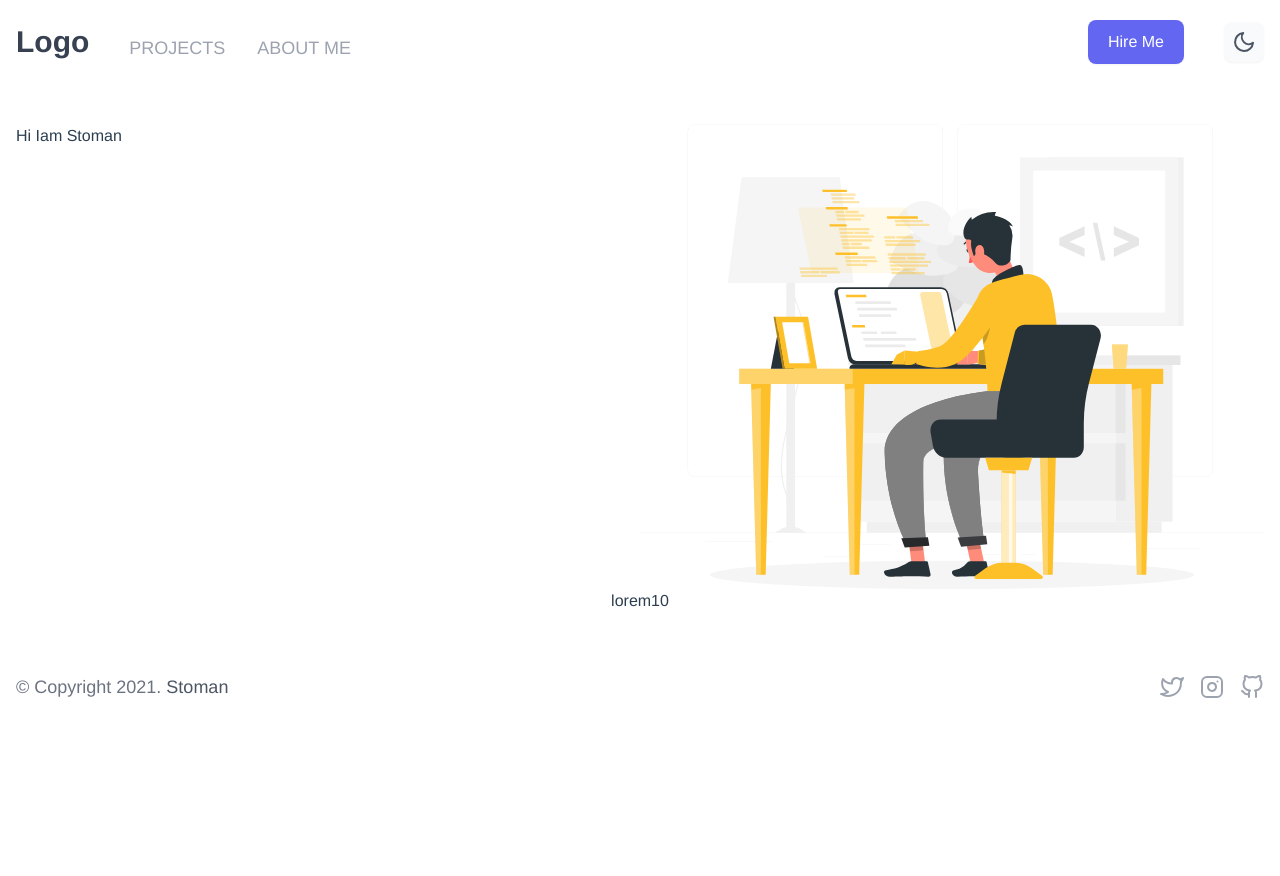
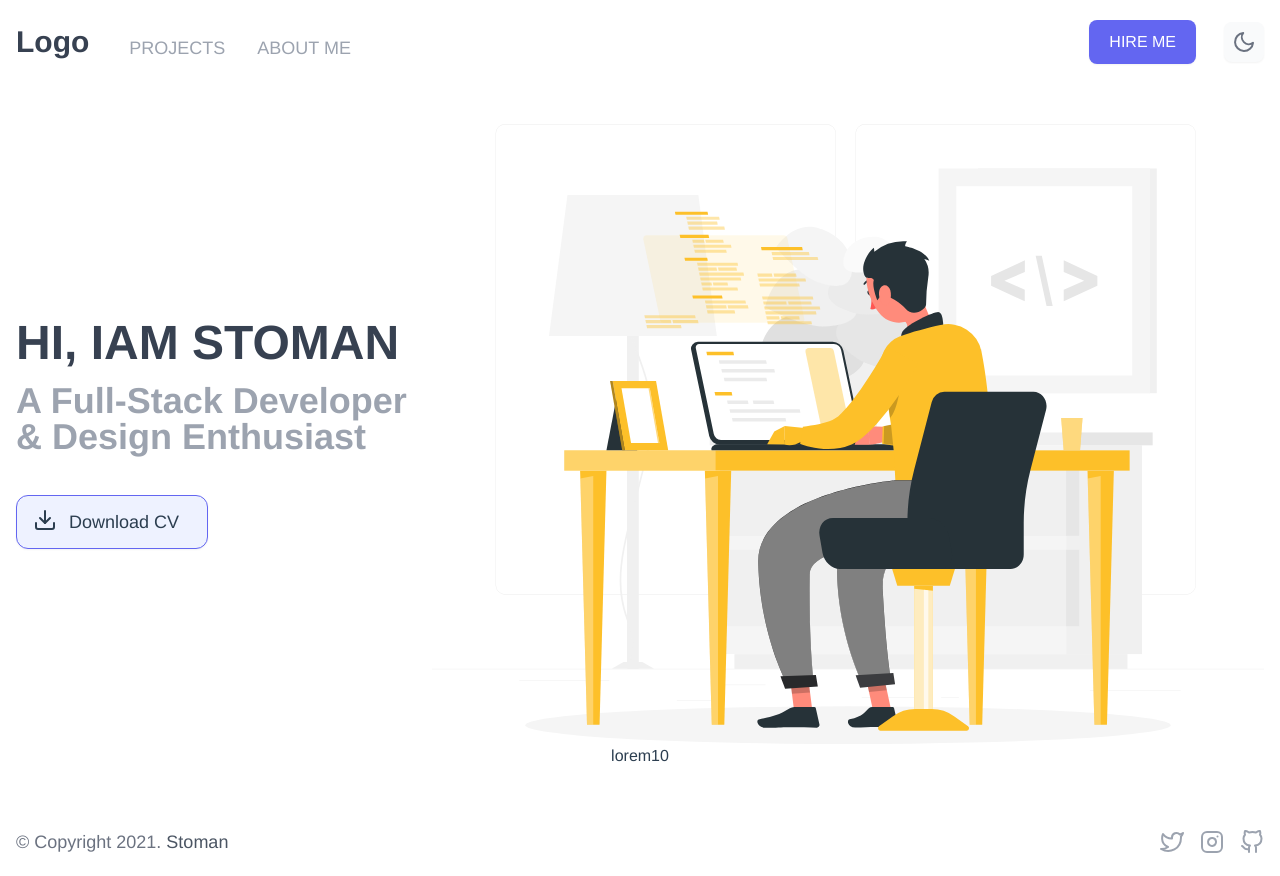
Before and after one commit to blasbot/vuejs-tailwindcss-project, a Vue app: page / in a window 1280 px wide. Before the commit the page ends 800 px from the top, so only its background shows below. Built offline with nearby package versions, Linux system fonts and the light colour scheme.

Commit message:
Home banner titles and cv button

```diff
--- a/src/components/Home.vue
+++ b/src/components/Home.vue
@@ -1,12 +1,26 @@
 <template>
 	<div class="container mx-auto px-4 py-10">
 		<!-- Banner Start -->
-    <section class="flex flex-col sm:flex-row justify-between">
-      <div class="w-full sm:w-1/2 text-left">
-        <h1>Hi Iam Stoman</h1>
+		<section class="flex flex-col items-center sm:flex-row justify-between">
+			<div class="w-full sm:w-1/3 text-left">
+				<h1 class="text-5xl font-semibold text-gray-700 uppercase">
+					Hi, Iam Stoman
+				</h1>
+				<p
+					class="mt-4 text-4xl font-semibold leading-none text-gray-400"
+				>
+					A Full-Stack Developer & Design Enthusiast
+				</p>
+				<a
+					href="#"
+					class="flex w-48 mt-10 text-lg border border-indigo-500 py-3 shadow-sm rounded-xl bg-indigo-50 hover:bg-indigo-500 hover:text-white"
+				>
+					<i data-feather="download" class="ml-4 mr-3"></i>
+					<span>Download CV</span></a
+				>
 			</div>
-      <div class="w-full sm:w-1/2 text-right">
-        <img src="@/assets/images/developer.svg" alt="Developer">
+			<div class="w-full sm:w-2/3 text-right">
+				<img src="@/assets/images/developer.svg" alt="Developer" />
 			</div>
 		</section>
 		<!-- Banner End -->
@@ -14,31 +28,28 @@
 		<!-- Home Poject Section Start -->
 		<section>
 			<div>
-        <p>lorem10 </p>
+				<p>lorem10</p>
 			</div>
 		</section>
 		<!-- Home Poject Section End -->
-
 	</div>
 </template>
 
 <script>
-import feather from 'feather-icons'
+import feather from 'feather-icons';
 
 export default {
 	name: 'Home',
 	props: {
-    msg: String
+		msg: String,
 	},
 	mounted() {
 		feather.replace();
 	},
 	updated() {
 		feather.replace();
-  }
-}
+	},
+};
 </script>
 
-<style scoped>
-
-</style>
+<style scoped></style>
--- a/src/components/shared/Header.vue
+++ b/src/components/shared/Header.vue
@@ -37,18 +37,18 @@
 			<div class="flex justify-between items-center flex-col md:flex-row">
 				<div>
 					<button
-						class="text-md font-medium bg-indigo-500 hover:bg-indigo-600 text-white shadow-sm rounded-lg px-5 py-2.5"
+						class="text-md font-medium bg-indigo-500 hover:bg-indigo-600 text-white shadow-sm rounded-lg px-5 py-2.5 uppercase"
 					>
 						Hire Me
 					</button>
 				</div>
 				<div
-					class=" sm:ml-10 bg-gray-50 p-2 rounded-lg shadow-sm cursor-pointer"
+					class=" sm:ml-7 bg-gray-50 p-2 rounded-lg shadow-sm cursor-pointer"
 				>
 					<a href="#"
 						><i
 							data-feather="moon"
-							class="text-gray-600 hover:text-gray-400"
+							class="text-gray-500 hover:text-gray-400"
 						></i
 					></a>
 				</div>
```
Lines whose indentation alone changed are shown as unchanged.
